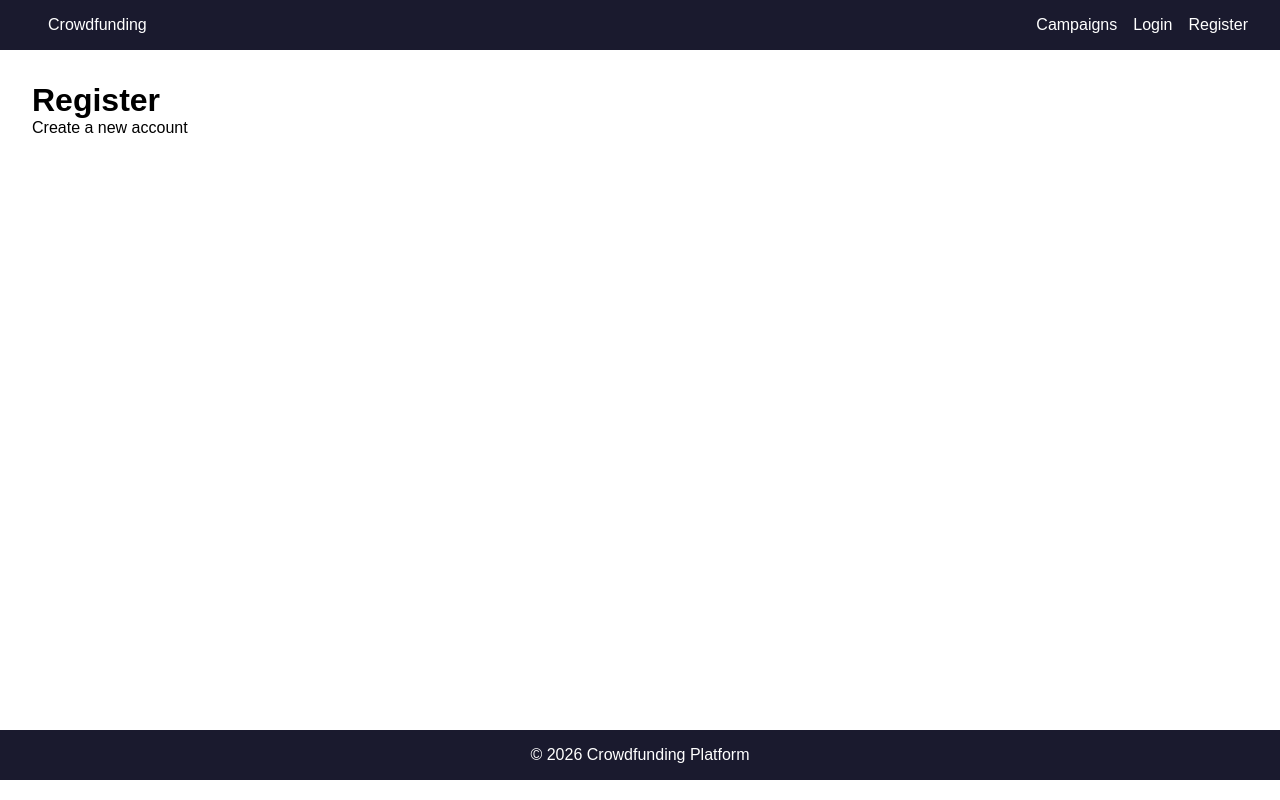
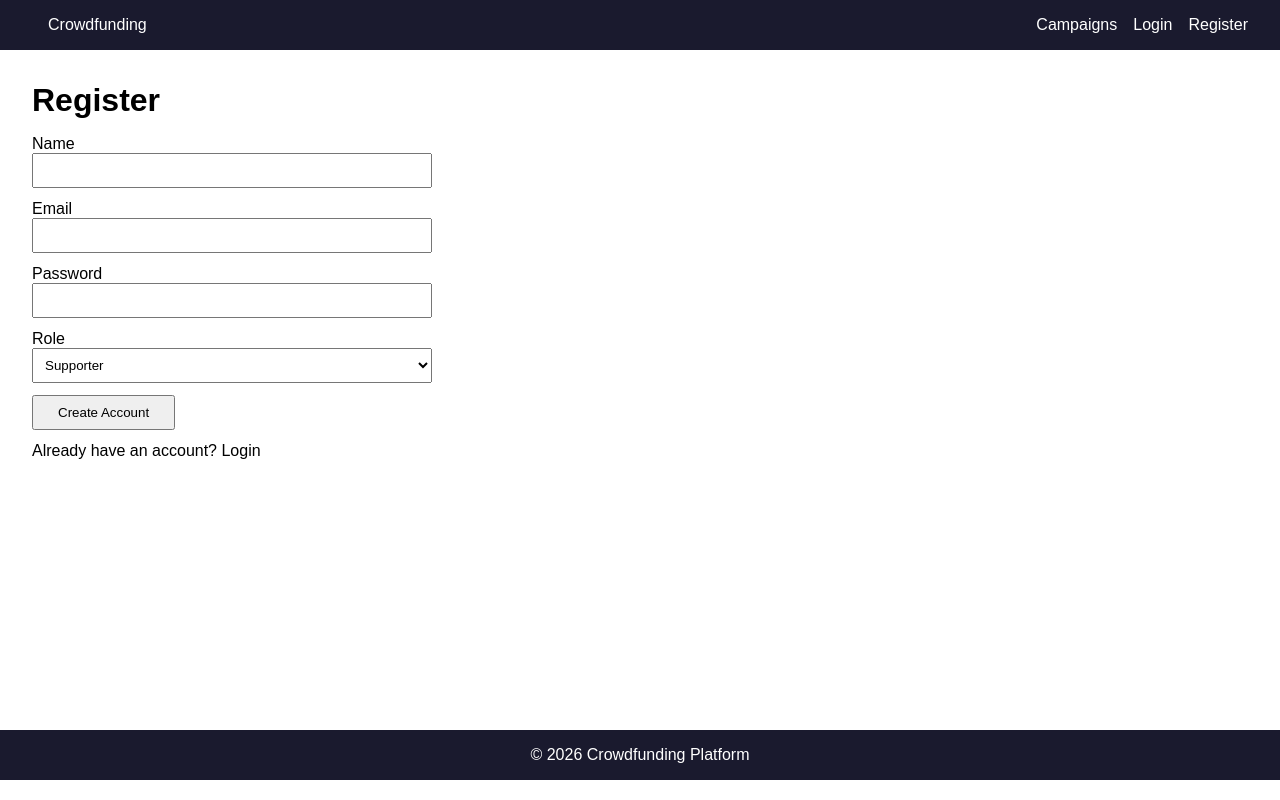
Before and after one commit to themdshakibul/Crowdfunding-Platform-Client, a Next.js app: page /auth/register in a window 1280 px wide. Built offline with nearby package versions, Linux system fonts and the light colour scheme; no server answers.

Commit message:
Frontend Auth

```diff
--- a/src/app/auth/register/page.js
+++ b/src/app/auth/register/page.js
@@ -1,10 +1,90 @@
+'use client'
+
+import { useState, useEffect } from 'react'
+import { useRouter } from 'next/navigation'
+import Link from 'next/link'
 import BasicLayout from '@/components/BasicLayout'
+import { api, setToken, setUser, getToken } from '@/utils/api'
 
 export default function RegisterPage() {
+  const router = useRouter()
+  const [form, setForm] = useState({ name: '', email: '', password: '', role: 'supporter' })
+  const [error, setError] = useState('')
+  const [loading, setLoading] = useState(false)
+
+  useEffect(() => {
+    if (getToken()) router.replace('/dashboard')
+  }, [router])
+
+  const handleSubmit = async (e) => {
+    e.preventDefault()
+    setError('')
+    setLoading(true)
+    try {
+      const data = await api.post('/auth/register', form)
+      setToken(data.token)
+      setUser(data.user)
+      router.push('/dashboard')
+    } catch (err) {
+      setError(err.message)
+    } finally {
+      setLoading(false)
+    }
+  }
+
   return (
     <BasicLayout>
       <h1>Register</h1>
-      <p>Create a new account</p>
+      <form onSubmit={handleSubmit} style={{ maxWidth: 400, marginTop: '1rem' }}>
+        {error && <p style={{ color: 'red', marginBottom: '0.5rem' }}>{error}</p>}
+        <div style={{ marginBottom: '0.75rem' }}>
+          <label>Name</label><br />
+          <input
+            type="text"
+            value={form.name}
+            onChange={(e) => setForm({ ...form, name: e.target.value })}
+            required
+            style={{ width: '100%', padding: '0.5rem' }}
+          />
+        </div>
+        <div style={{ marginBottom: '0.75rem' }}>
+          <label>Email</label><br />
+          <input
+            type="email"
+            value={form.email}
+            onChange={(e) => setForm({ ...form, email: e.target.value })}
+            required
+            style={{ width: '100%', padding: '0.5rem' }}
+          />
+        </div>
+        <div style={{ marginBottom: '0.75rem' }}>
+          <label>Password</label><br />
+          <input
+            type="password"
+            value={form.password}
+            onChange={(e) => setForm({ ...form, password: e.target.value })}
+            required
+            style={{ width: '100%', padding: '0.5rem' }}
+          />
+        </div>
+        <div style={{ marginBottom: '0.75rem' }}>
+          <label>Role</label><br />
+          <select
+            value={form.role}
+            onChange={(e) => setForm({ ...form, role: e.target.value })}
+            style={{ width: '100%', padding: '0.5rem' }}
+          >
+            <option value="supporter">Supporter</option>
+            <option value="creator">Creator</option>
+          </select>
+        </div>
+        <button type="submit" disabled={loading} style={{ padding: '0.5rem 1.5rem' }}>
+          {loading ? 'Creating account...' : 'Create Account'}
+        </button>
+        <p style={{ marginTop: '0.75rem' }}>
+          Already have an account? <Link href="/auth/login">Login</Link>
+        </p>
+      </form>
     </BasicLayout>
   )
 }
--- a/src/components/BasicLayout.js
+++ b/src/components/BasicLayout.js
@@ -2,7 +2,7 @@
 
 import Link from 'next/link'
 import { useRouter } from 'next/navigation'
-import { getToken, removeToken } from '@/utils/api'
+import { getToken, clearAuth, getUser } from '@/utils/api'
 import { useEffect, useState } from 'react'
 
 export default function BasicLayout({ children }) {
@@ -12,17 +12,12 @@ export default function BasicLayout({ children }) {
   useEffect(() => {
     const token = getToken()
     if (token) {
-      try {
-        const payload = JSON.parse(atob(token.split('.')[1]))
-        setUser(payload)
-      } catch {
-        setUser(null)
-      }
+      setUser(getUser())
     }
   }, [])
 
   const handleLogout = () => {
-    removeToken()
+    clearAuth()
     setUser(null)
     router.push('/')
   }
@@ -35,6 +30,7 @@ export default function BasicLayout({ children }) {
           <Link href="/campaigns">Campaigns</Link>
           {user ? (
             <>
+              <span>{user.name}</span>
               <Link href="/dashboard">Dashboard</Link>
               <button onClick={handleLogout}>Logout</button>
             </>
--- a/src/utils/api.js
+++ b/src/utils/api.js
@@ -37,3 +37,24 @@ export function getToken() {
 export function removeToken() {
   localStorage.removeItem('token')
 }
+
+export function setUser(user) {
+  localStorage.setItem('user', JSON.stringify(user))
+}
+
+export function getUser() {
+  try {
+    return JSON.parse(localStorage.getItem('user'))
+  } catch {
+    return null
+  }
+}
+
+export function removeUser() {
+  localStorage.removeItem('user')
+}
+
+export function clearAuth() {
+  removeToken()
+  removeUser()
+}
```
Also changed, not shown: src/app/auth/login/page.js (+60 -1 lines), src/components/DashboardLayout.js (+9 -6 lines).
